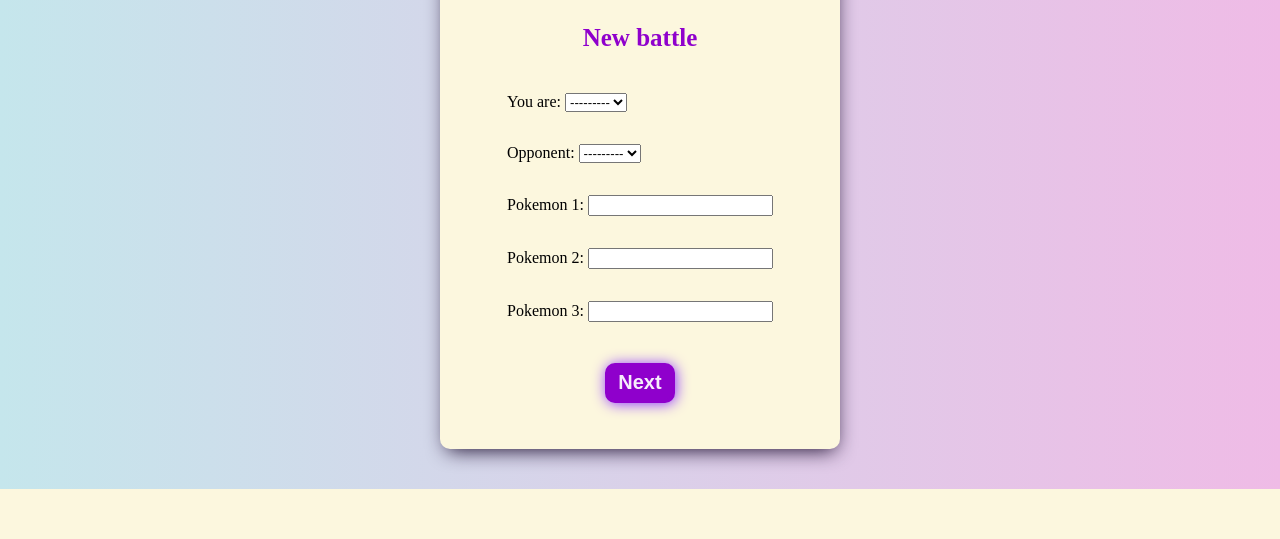
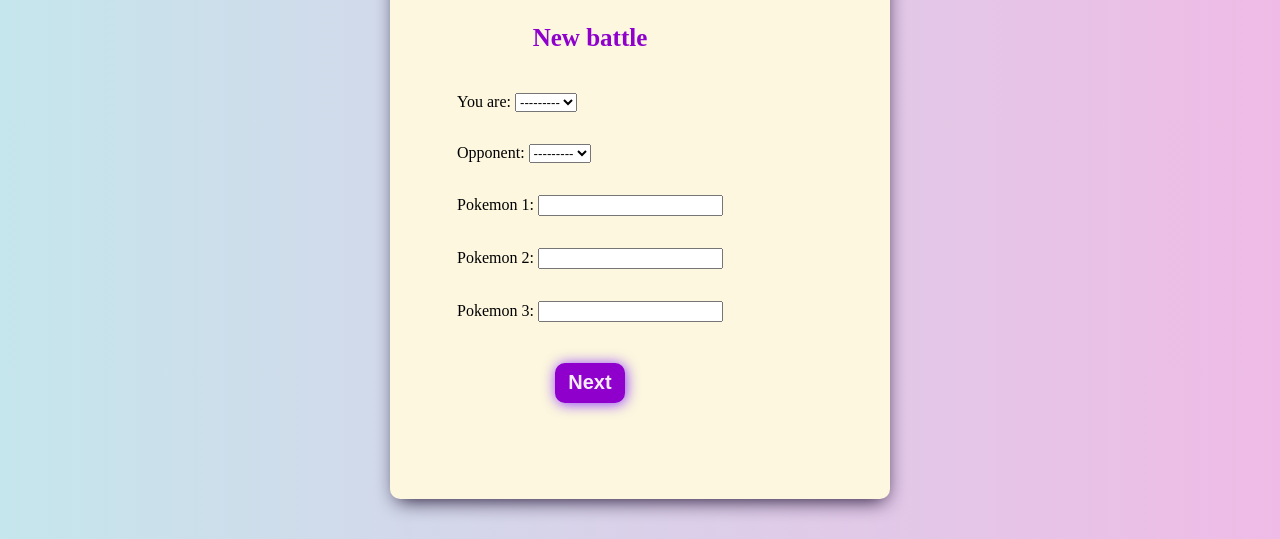
Before and after one commit to eduardavercosa/theDudaProject, a Django app: page /battle/new/ in a window 1280 px wide. Shown: the part 388-927 px from the top of the page. Before the commit the page ends 877 px from the top, so only its background shows below. Run offline with Django 3.2, Linux system fonts and the light colour scheme.

Commit message:
fix: change appearence of the screens

```diff
--- a/backend/battling/templates/battling/battle_new.html
+++ b/backend/battling/templates/battling/battle_new.html
@@ -39,8 +39,8 @@
     }
 
     .container2 {
-      height: 650px;
-      width: 400px;
+      height: 700px;
+      width: 500px;
       background-color: #FCF7DE;
       border-radius: 10px;
       display: flex;
--- a/backend/battling/templates/battling/opponent.html
+++ b/backend/battling/templates/battling/opponent.html
@@ -37,7 +37,7 @@
     }
 
     .container1 {
-      height: 400px;
+      height: 550px;
       width: 400px;
       background-color: #FCF7DE;
       border-radius: 10px;
--- a/backend/battling/templates/battling/round_new2.html
+++ b/backend/battling/templates/battling/round_new2.html
@@ -37,8 +37,8 @@
     }
 
     .container2 {
-      height: 550px;
-      width: 400px;
+      height: 700px;
+      width: 500px;
       background-color: #FCF7DE;
       border-radius: 10px;
       display: flex;
--- a/backend/battling/views.py
+++ b/backend/battling/views.py
@@ -62,7 +62,7 @@
     return render(request, 'battling/opponent.html')
 
 def round_new2(request):
-    battleInfo = Battle.objects.get(id=72)
+    battleInfo = Battle.objects.get(id=78)
     if request.method == "POST":
         formRound2 = RoundForm2(request.POST, instance=battleInfo)
         if formRound2.is_valid():
@@ -87,7 +87,7 @@
 def batalha(request):
     team1 = []
     team2 = []
-    battle_info = Battle.objects.filter(id=65).values()[0]
+    battle_info = Battle.objects.filter(id=78).values()[0]
     points = {'player1': 0, 'player2': 0}
     for i in range(1,4):
         team1.append(get_pokemon_from_api(battle_info['pk1'+str(i)])["name"])
```
